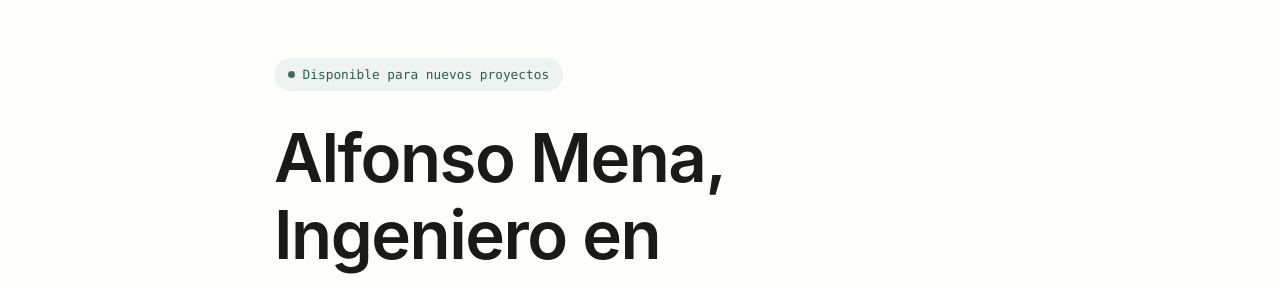
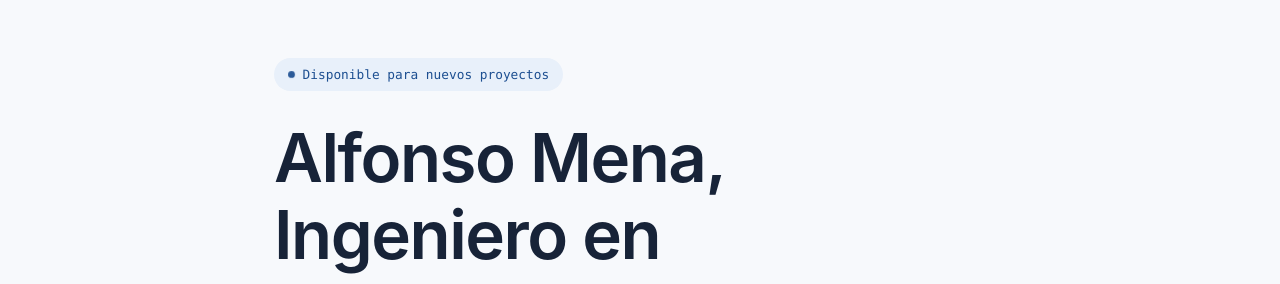
Before and after one commit to alfonsomenadev-del/alfonsomenadev-del.github.io, a plain HTML site: page index.html in a window 1280 px wide. Shown: the part 62-346 px from the top of the page. Drawn offline with Linux system fonts and the light colour scheme.

Commit message:
style: renovar paleta profesional en azul y pizarra

```diff
--- a/css/styles.css
+++ b/css/styles.css
@@ -7,15 +7,15 @@
 /* ---------- 1. TOKENS (cambia aquí y cambia todo el sitio) ---------- */
 :root {
   /* Colores */
-  --bg:            #fdfdfc;
-  --bg-alt:        #f5f4f1;
+  --bg:            #f7f9fc;
+  --bg-alt:        #eef2f7;
   --surface:       #ffffff;
-  --text:          #1a1a18;
-  --text-soft:     #5f5e59;
-  --text-faint:    #93918a;
-  --border:        #e5e3dd;
-  --accent:        #2f5d50;   /* verde tinta — cámbialo por tu color */
-  --accent-soft:   #eef3f1;
+  --text:          #172338;
+  --text-soft:     #48566c;
+  --text-faint:    #68778d;
+  --border:        #d9e1ec;
+  --accent:        #1d4f91;
+  --accent-soft:   #e8f0fa;
 
   /* Tipografía */
   --font-sans: -apple-system, BlinkMacSystemFont, "Segoe UI", Inter, Roboto, Helvetica, Arial, sans-serif;
@@ -119,7 +119,7 @@ a:hover { opacity: .7; }
   position: fixed;
   inset: 0 0 auto 0;
   z-index: 100;
-  background: rgba(253, 253, 252, 0.82);
+  background: rgba(247, 249, 252, 0.92);
   backdrop-filter: blur(12px);
   -webkit-backdrop-filter: blur(12px);
   border-bottom: 1px solid transparent;
@@ -381,7 +381,7 @@ a:hover { opacity: .7; }
 .card:hover {
   transform: translateY(-5px);
   border-color: transparent;
-  box-shadow: 0 14px 40px -12px rgba(26, 26, 24, 0.16);
+  box-shadow: 0 16px 42px -14px rgba(23, 35, 56, 0.18);
 }
 
 .card--featured {
@@ -710,7 +710,7 @@ a:hover { opacity: .7; }
   min-height: 1.2em;
 }
 .form__status.is-ok    { color: var(--accent); }
-.form__status.is-error { color: #b4453a; }
+.form__status.is-error { color: #b42318; }
 
 .contact__alt {
   text-align: center;
```
